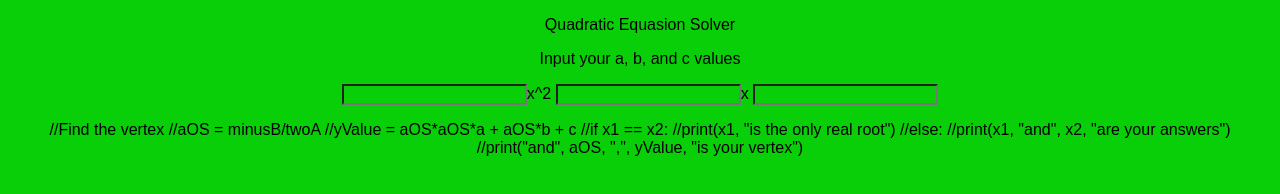
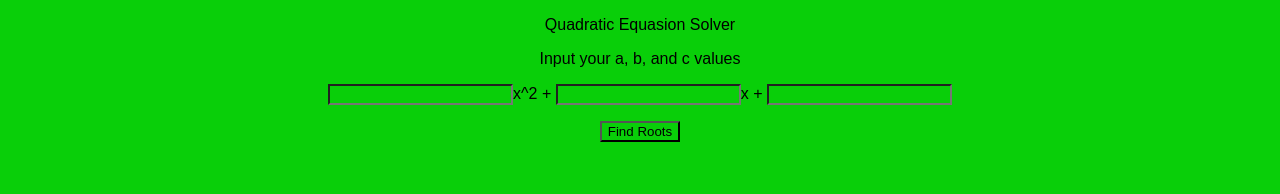
Before and after one commit to Joshexel/joshexel.github.io, a plain HTML site: page index.html in a window 1280 px wide. Drawn offline with Linux system fonts and the light colour scheme.

Commit message:
Update index.html

```diff
--- a/index.html
+++ b/index.html
@@ -22,7 +22,8 @@
   </head>
   <body>
       <p> Input your a, b, and c values <p>
-  <p><input type = "text" id = "a">x^2 <input type = "text" id = "b">x <input type = "text" id = "c"></p>
+  <p><input type = "text" id = "a">x^2 + <input type = "text" id = "b">x + <input type = "text" id = "c"></p>
+    <button type="press" onclick="equasionsolve()">Find Roots</button>
   <div id="div"></div>
 <script>    function equasionSolve (){
     var a = document.getElementById("a").value;
@@ -45,15 +46,3 @@
 </script>
   </body>
 </html>
-
-
-
-//Find the vertex
-//aOS = minusB/twoA
-//yValue = aOS*aOS*a + aOS*b + c
-
-//if x1 == x2:
-    //print(x1, "is the only real root")
-//else:
-    //print(x1, "and", x2, "are your answers")
-//print("and", aOS, ",", yValue, "is your vertex")
```
